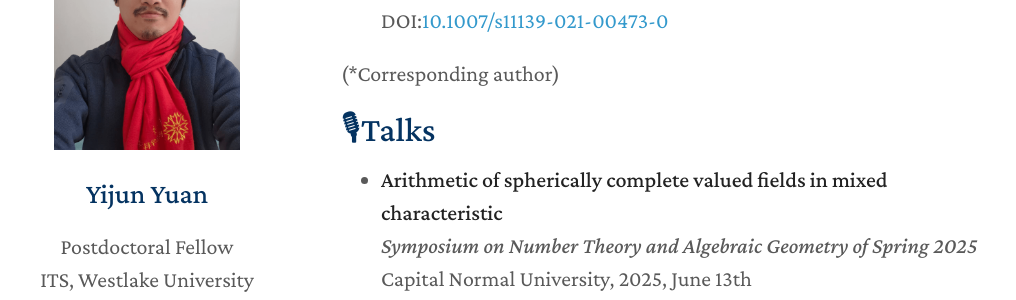
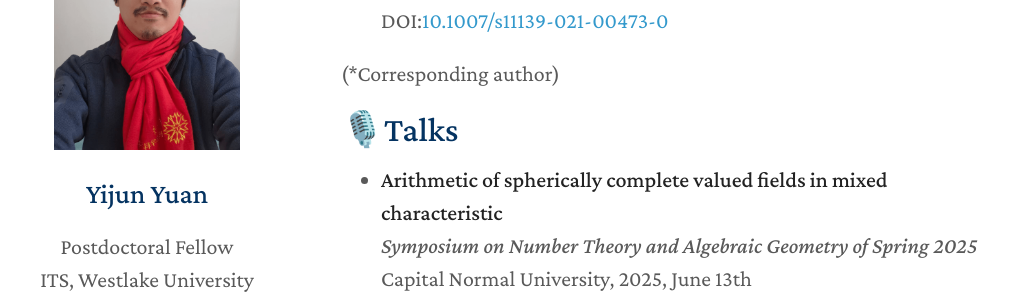
Before and after one commit to YijunYuan/YijunYuan.github.io, a Jekyll site: the page built from index.md, in a window 1280 px wide and 900 px high, scrolled down 1357 px. Shown: the part 150-450 px from the top of the window, without its empty margins (129-1145 px from the left). Built offline with Jekyll 4.4.1, drawn with Linux system fonts in a browser that asks for light colours; nearby versions of some CDN libraries; a style sheet for code colours, icons or effects is not loaded; our own code applies the rules of GitHub Pages for plain Markdown files.

```diff
--- a/index.md
+++ b/index.md
@@ -39,7 +39,7 @@ Advisor: [Guodong Zhou](https://math.ecnu.edu.cn/~gdzhou/intro.html)
 
 (*Corresponding author)
 
-## 🎙Talks
+## 🎙️Talks
 - **Arithmetic of spherically complete valued fields in mixed characteristic**\\
 *Symposium on Number Theory and Algebraic Geometry of Spring 2025*\\
 Capital Normal University, 2025, June 13th
```
